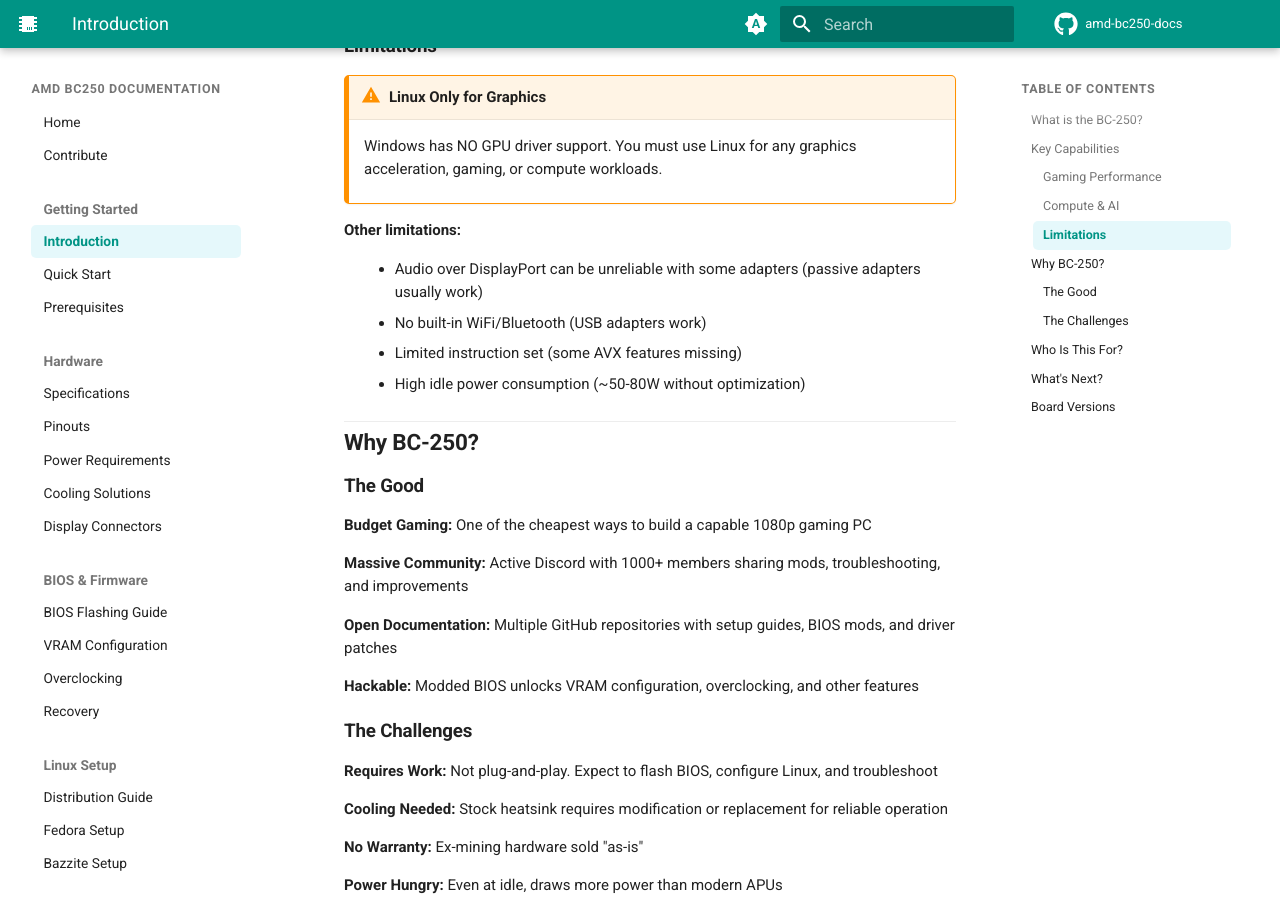
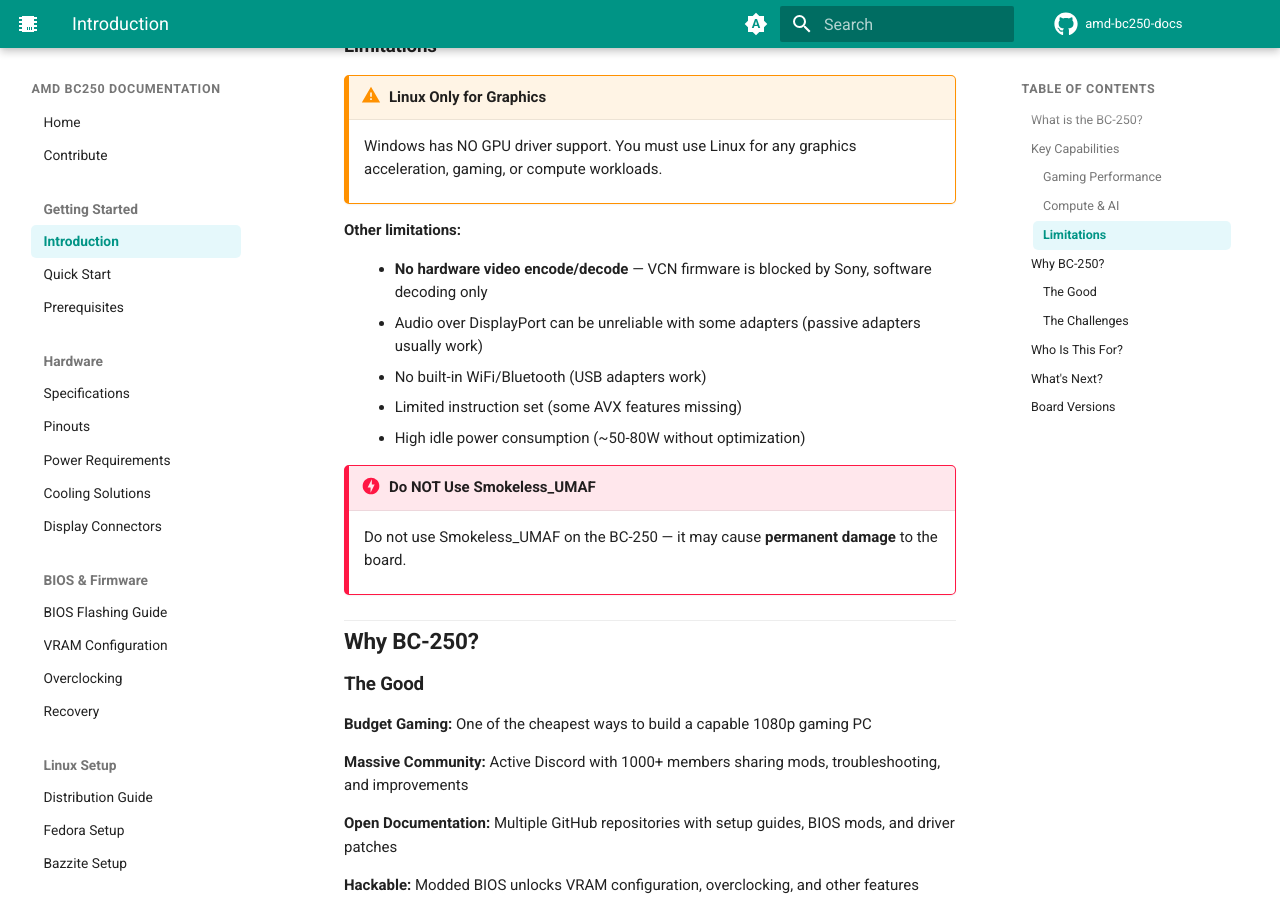
Before and after one commit to elektricM/amd-bc250-docs, an MkDocs documentation site: the page built from docs/getting-started/introduction.md, in a window 1280 px wide and 900 px high, scrolled down 967 px. Built offline with MkDocs 1.6.1 and Material for MkDocs 9.7.7, drawn with Linux system fonts in a browser that asks for light colours; comment, search, counter and statistics services are not loaded; the version menu is left out.

Commit message:
fix(intro): add VCN firmware blocked by Sony, Smokeless_UMAF warning
- Add explicit note that HW video encode/decode doesn't work (VCN firmware blocked by Sony)
- Add danger warning about Smokeless_UMAF causing permanent damage

```diff
--- a/docs/getting-started/introduction.md
+++ b/docs/getting-started/introduction.md
@@ -41,10 +41,14 @@
 
 **Other limitations:**
 
+- **No hardware video encode/decode** — VCN firmware is blocked by Sony, software decoding only
 - Audio over DisplayPort can be unreliable with some adapters (passive adapters usually work)
 - No built-in WiFi/Bluetooth (USB adapters work)
 - Limited instruction set (some AVX features missing)
 - High idle power consumption (~50-80W without optimization)
+
+!!!danger "Do NOT Use Smokeless_UMAF"
+    Do not use Smokeless_UMAF on the BC-250 — it may cause **permanent damage** to the board.
 
 ## Why BC-250?
 
```
